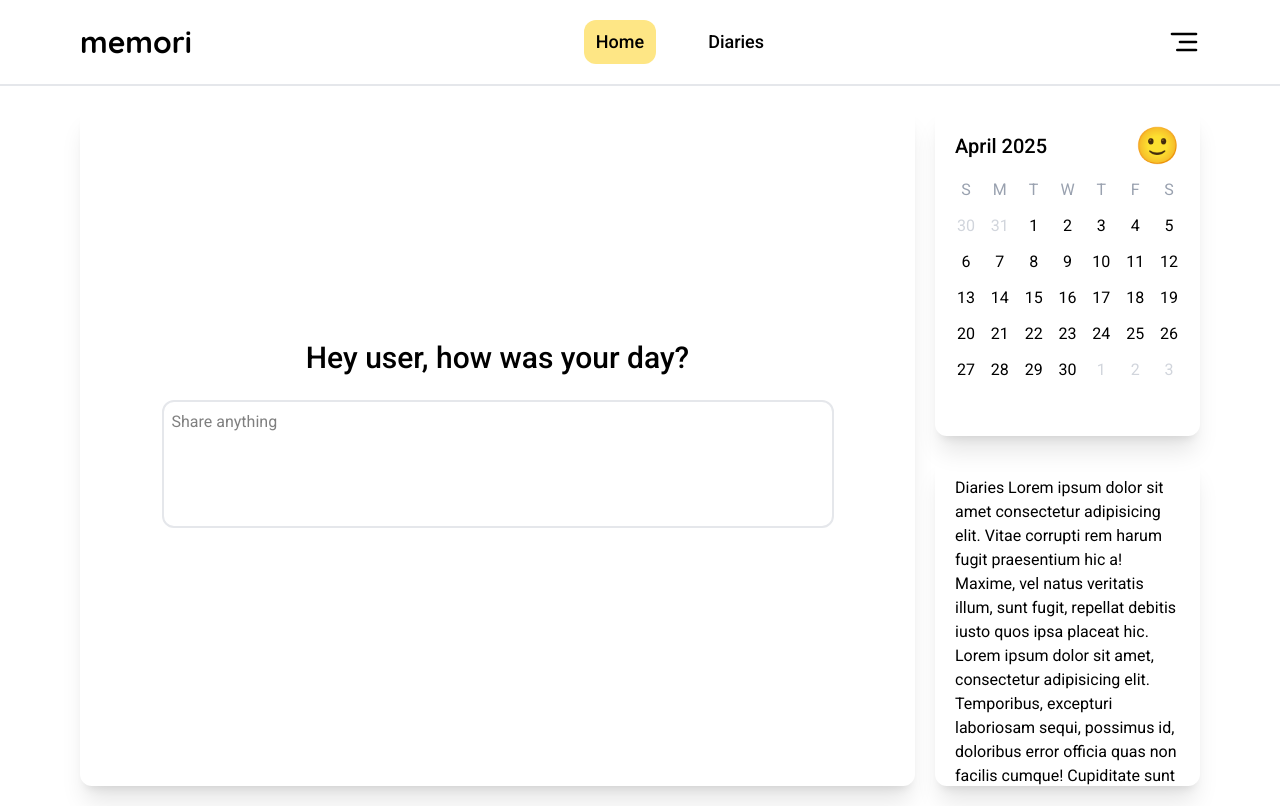
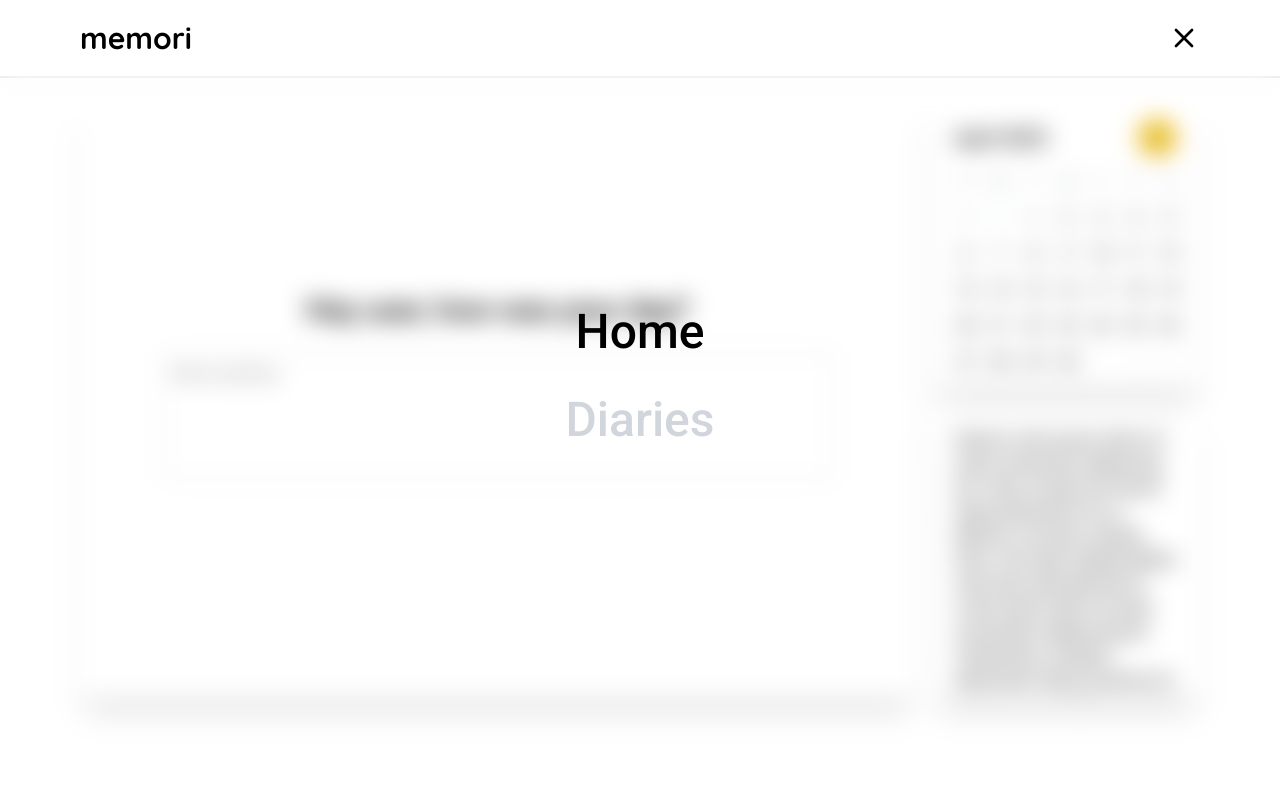
Before and after one commit to MarcoVitoC/memori, a React (Vite) app in the folder web/: page /home in a window 1280 px wide. Both pictures are taken after a click on the button 1184 px from the left and 42 px from the top of the page. Built offline with nearby package versions, Linux system fonts and the light colour scheme.

Commit message:
feat: refine navbar

```diff
--- a/web/src/App.tsx
+++ b/web/src/App.tsx
@@ -2,7 +2,6 @@ import { BrowserRouter, Routes, Route } from 'react-router'
 import Navbar from "./layouts/Navbar"
 import Home from './pages/Home'
 import Diaries from './pages/Diaries'
-// import Footer from "./layouts/Footer"
 
 function App() {
 
@@ -14,7 +13,6 @@ function App() {
           <Route path='/home' element={<Home />}/>
           <Route path='/diaries' element={<Diaries />}/>
         </Routes>
-        {/* <Footer/> */}
       </BrowserRouter>
     </>
   )
--- a/web/src/layouts/Footer.tsx
+++ /dev/null
@@ -1,13 +0,0 @@
-const Footer = () => {
-  return (
-    <>
-      <footer className="border-t-2 border-gray-200">
-        <div className="flex justify-center items-center mx-30 p-5">
-          <h1>Copyright ©2025 memori</h1>
-        </div>
-      </footer>
-    </>
-  )
-}
-
-export default Footer
--- a/web/src/layouts/Navbar.tsx
+++ b/web/src/layouts/Navbar.tsx
@@ -1,20 +1,38 @@
+import { useState } from "react"
 import { NavLink } from "react-router"
 import cn from "../utils/cn"
 import IconHamburgerMenu from "../assets/hamburger-menu.svg"
-// import IconX from "../assets/x.svg"
+import IconX from "../assets/x.svg"
 
 const Navbar = () => {
+  const [isNavbarOpen, setIsNavbarOpen] = useState<boolean>(false)
+  const handleNavbar = () => setIsNavbarOpen(!isNavbarOpen)
+
   return (
     <>
-      <nav className="border-b-2 border-gray-200">
-        <div className="flex justify-between items-center mx-15 2xl:mx-50 p-5">
+      <nav className="sticky top-0 border-b-2 border-gray-200 bg-white">
+        <div className="flex justify-between items-center mx-5 xs:mx-15 2xl:mx-50 p-5">
           <a href="" className="text-3xl font-bold font-quicksand">memori</a>
-          <div className="flex items-center gap-10 text-lg font-medium">
+          <button onClick={handleNavbar} className="cursor-pointer">
+            <img src={isNavbarOpen ? IconX : IconHamburgerMenu} alt="Menu" className="size-8" />
+          </button>
+        </div>
+
+        {isNavbarOpen && <NavbarContent/>}
+      </nav>
+    </>
+  )
+}
+
+const NavbarContent = () => {
+  return (
+    <div className="fixed w-full h-full backdrop-blur-md">
+      <div className="flex flex-col h-full justify-center items-center gap-10 pb-50 text-lg font-medium">
         <NavLink
           to="/home"
           className={({ isActive }) => cn(
-                (isActive ? "bg-amber-200" : "bg-white"),
-                "px-3 py-2 rounded-xl"
+            (isActive ? "" : "text-gray-300 hover:underline hover:underline-offset-4"),
+            "text-5xl"
           )}
         >
           Home
@@ -22,19 +40,14 @@ const Navbar = () => {
         <NavLink
           to="/diaries"
           className={({ isActive }) => cn(
-                (isActive ? "bg-amber-200" : "bg-white"),
-                "px-3 py-2 rounded-xl"
+            (isActive ? "" : "text-gray-300 hover:underline hover:underline-offset-4"),
+            "text-5xl"
           )}
         >
           Diaries
         </NavLink>
       </div>
-          <button className="cursor-pointer">
-            <img src={IconHamburgerMenu} alt="Menu" className="size-8" />
-          </button>
     </div>
-      </nav>
-    </>
   )
 }
 
--- a/web/src/pages/Home.tsx
+++ b/web/src/pages/Home.tsx
@@ -2,7 +2,7 @@ import Calendar from "../components/Calendar"
 
 const Home = () => {
   return (
-    <div className="grid grid-flow-row-dense grid-cols-4 grid-rows-2 gap-5 mx-15 2xl:mx-50 p-5 sm:h-180">
+    <div className="grid grid-flow-row-dense grid-cols-4 grid-rows-2 gap-5 mx-5 xs:mx-15 2xl:mx-50 p-5 sm:h-160">
       <section className="order-2 col-span-4 sm:order-3 lg:order-1 lg:col-span-3 lg:row-span-2 flex flex-col justify-center items-center shadow-xl p-7 sm:p-10 rounded-xl">
         <h1 className="text-lg sm:text-2xl md:text-3xl font-medium text-center">Hey user, how was your day?</h1>
         <textarea className="border-2 border-gray-200 rounded-xl m-4 sm:m-6 p-2 w-full max-w-2xl h-32 resize-none" placeholder="Share anything" />
--- a/web/src/styles/index.css
+++ b/web/src/styles/index.css
@@ -3,6 +3,7 @@
 @theme {
     --font-quicksand: "Quicksand", sans-serif;
     --font-roboto: "Roboto", sans-serif;
+    --breakpoint-xs: 32rem;
 }
 
 html {
```
Lines whose indentation alone changed are shown as unchanged.
